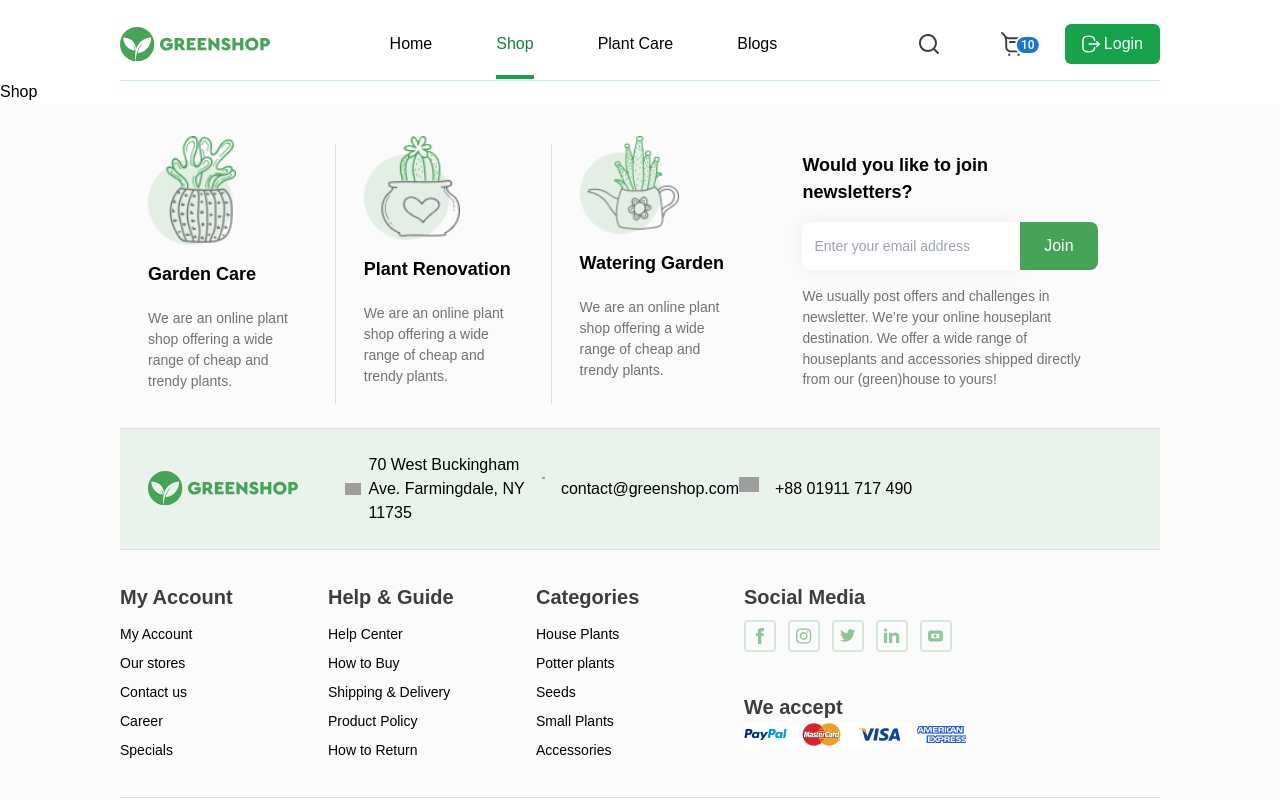
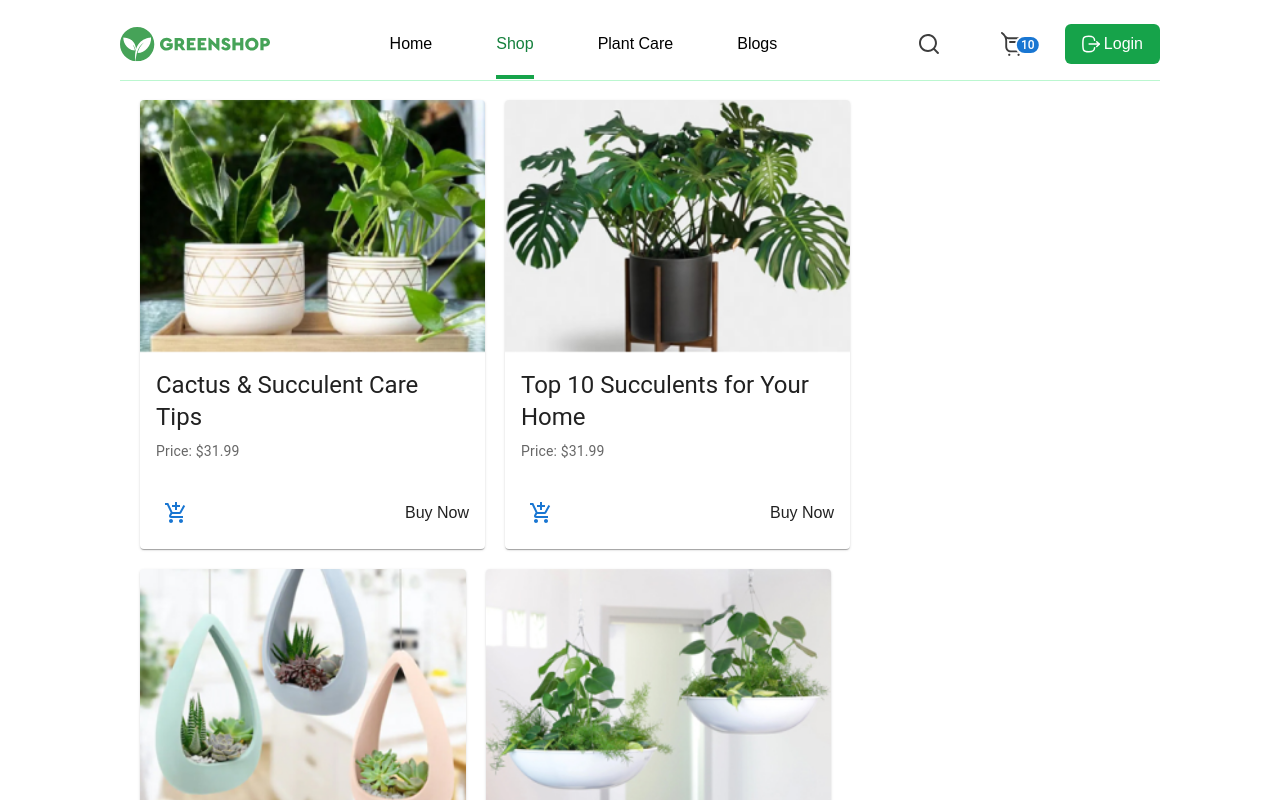
Before and after one commit to YahyobekRahimov/greenshop, a React (Vite) app: page /shop in a window 1280 px wide. Shown: the top 800 px of the page. Built offline with nearby package versions, Linux system fonts and the light colour scheme; grey boxes are pictures that could not be loaded; a web font is replaced by a local one.

Commit message:
created shop page

```diff
--- a/src/App.jsx
+++ b/src/App.jsx
@@ -13,7 +13,7 @@ import ProductView from "./pages/ProductView";
 import ProductCart from "./pages/ProductCart";
 import ProductCheckout from "./pages/ProductCheckout";
 import MyAccount from "./pages/MyAccount";
-import Shop from "./pages/Shop";
+import Shop from "./pages/Shop/Shop";
 import PlantCare from "./pages/PlantCare";
 import Blogs from "./pages/Blogs";
 import FindMore from "./pages/Home/FindMore";
--- a/src/pages/Shop.jsx
+++ /dev/null
@@ -1,3 +0,0 @@
-export default function Shop() {
-   return <div>Shop</div>;
-}
--- /dev/null
+++ b/src/pages/Shop/Detail.jsx
@@ -0,0 +1,81 @@
+import { Button } from "@mui/base";
+import {
+  Card,
+  CardActionArea,
+  CardContent,
+  CardMedia,
+  IconButton,
+  InputLabel,
+  MenuItem,
+  Typography,
+} from "@mui/material";
+import { Box } from "@mui/system";
+import products from "../../../data/blog.posts.json";
+import { AddShoppingCart } from "@mui/icons-material";
+
+const Detail = () => {
+  const handleBuyNow = (productId) => {
+    console.log(`Buy Now clicked for Product ${productId}`);
+  };
+
+  const handleAddToCart = (productId) => {
+    console.log(`Add to Cart clicked for Product ${productId}`);
+  };
+  return (
+    <div
+      style={{
+        display: "flex",
+        flexWrap: "wrap",
+        gap: "20px",
+        padding: "20px",
+      }}
+    >
+      {products.map(
+        (product) =>
+          products && (
+            <Card key={product.id} style={{ maxWidth: 345 }}>
+              <CardActionArea>
+                <CardMedia
+                  component="img"
+                  height="140"
+                  image={product.image}
+                  alt={product.name}
+                />
+                <CardContent>
+                  <Typography gutterBottom variant="h5" component="div">
+                    {product.name}
+                  </Typography>
+
+                  <Typography variant="body2" color="text.secondary">
+                    Price: ${product.price}
+                  </Typography>
+                </CardContent>
+              </CardActionArea>
+              <Box
+                display="flex"
+                justifyContent="space-between"
+                alignItems="center"
+                padding="16px"
+              >
+                <IconButton
+                  onClick={() => handleAddToCart(product.id)}
+                  color="primary"
+                >
+                  <AddShoppingCart />
+                </IconButton>
+                <Button
+                  variant="contained"
+                  color="primary"
+                  onClick={() => handleBuyNow(product.id)}
+                >
+                  Buy Now
+                </Button>
+              </Box>
+            </Card>
+          )
+      )}
+    </div>
+  );
+};
+
+export default Detail;
--- /dev/null
+++ b/src/pages/Shop/Shop.jsx
@@ -0,0 +1,12 @@
+import Container from "../../components/Container";
+import Detail from "./Detail";
+
+export default function Shop() {
+  return (
+    <Container>
+      <h1></h1>
+
+      <Detail />
+    </Container>
+  );
+}
```
